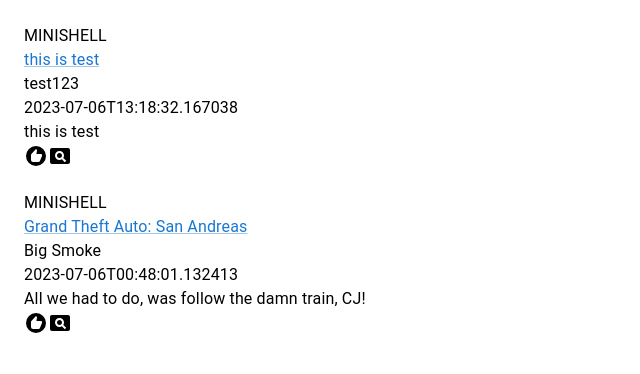
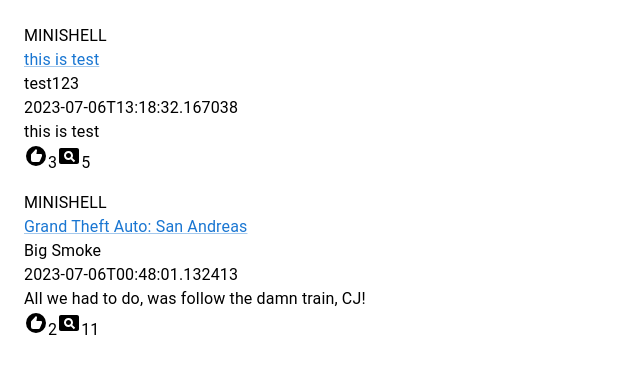
Before and after one commit to peer-42seoul/final-mission-b, a Next.js app: page / in a window 1280 px wide. Shown: the top 374 px of the page, without its empty margins (0-640 px from the left). Built offline with nearby package versions, Linux system fonts and the light colour scheme.

Commit message:
fix: recommend, view count visibility

```diff
--- a/src/app/page.tsx
+++ b/src/app/page.tsx
@@ -5,8 +5,8 @@
     content: [
       {
         questionId: 5,
-        recommend: 0,
-        view: 0,
+        recommend: 3,
+        view: 5,
         answerCount: 0,
         title: "this is test",
         content: "this is test",
@@ -16,8 +16,8 @@
       },
       {
         questionId: 1,
-        recommend: 0,
-        view: 0,
+        recommend: 2,
+        view: 11,
         answerCount: 0,
         title: "Grand Theft Auto: San Andreas",
         content: "All we had to do, was follow the damn train, CJ!",
--- a/src/components/QusetionList.tsx
+++ b/src/components/QusetionList.tsx
@@ -34,8 +34,8 @@
             </Box>
             <Typography>{question.content}</Typography>
             <Typography>
-              <Recommend>{question.recommend}</Recommend>
-              <Pageview>{question.view}</Pageview>
+              <Recommend/><span>{question.recommend}</span>
+              <Pageview/><span>{question.view}</span>
             </Typography>
           </Box>
         </ListItem>
```
